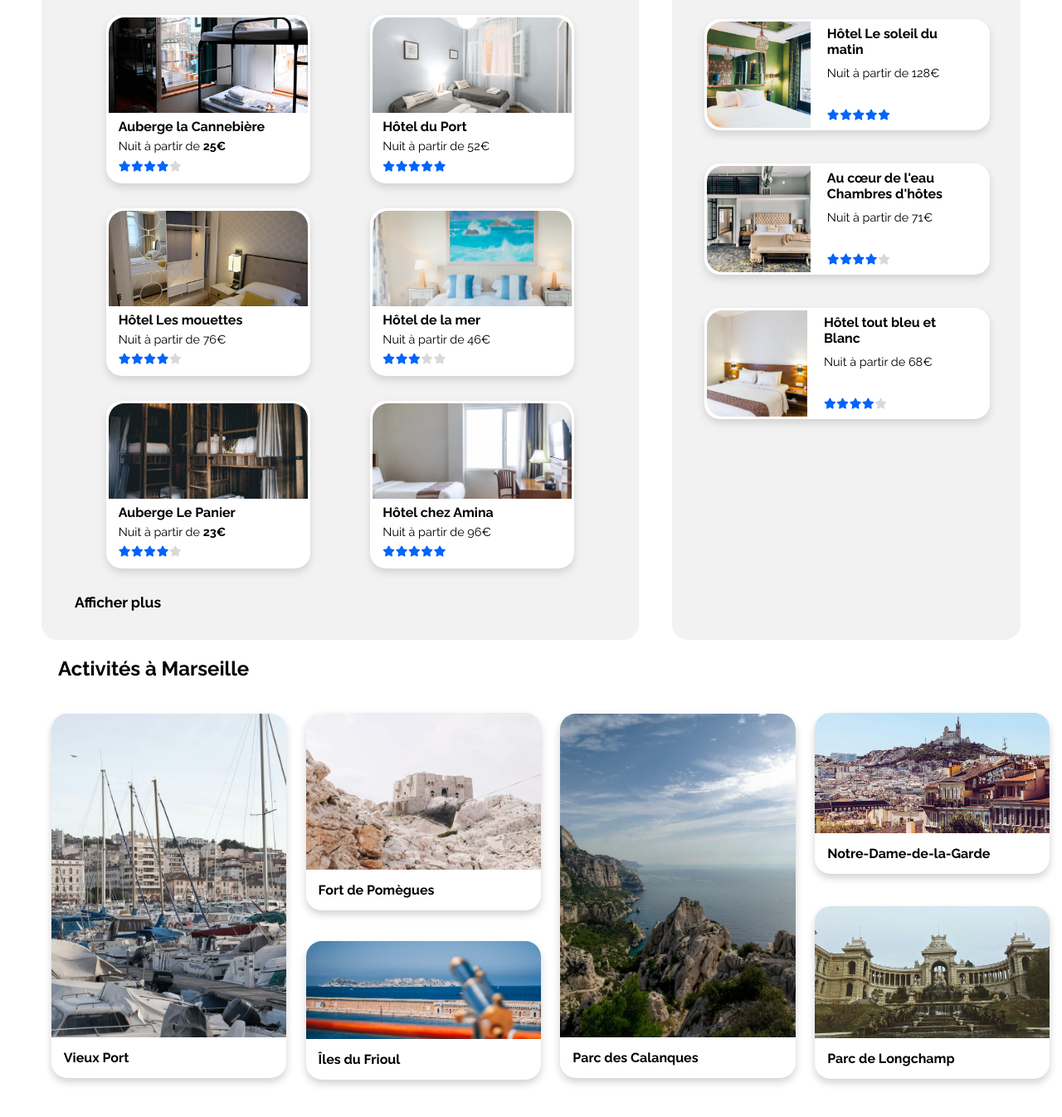
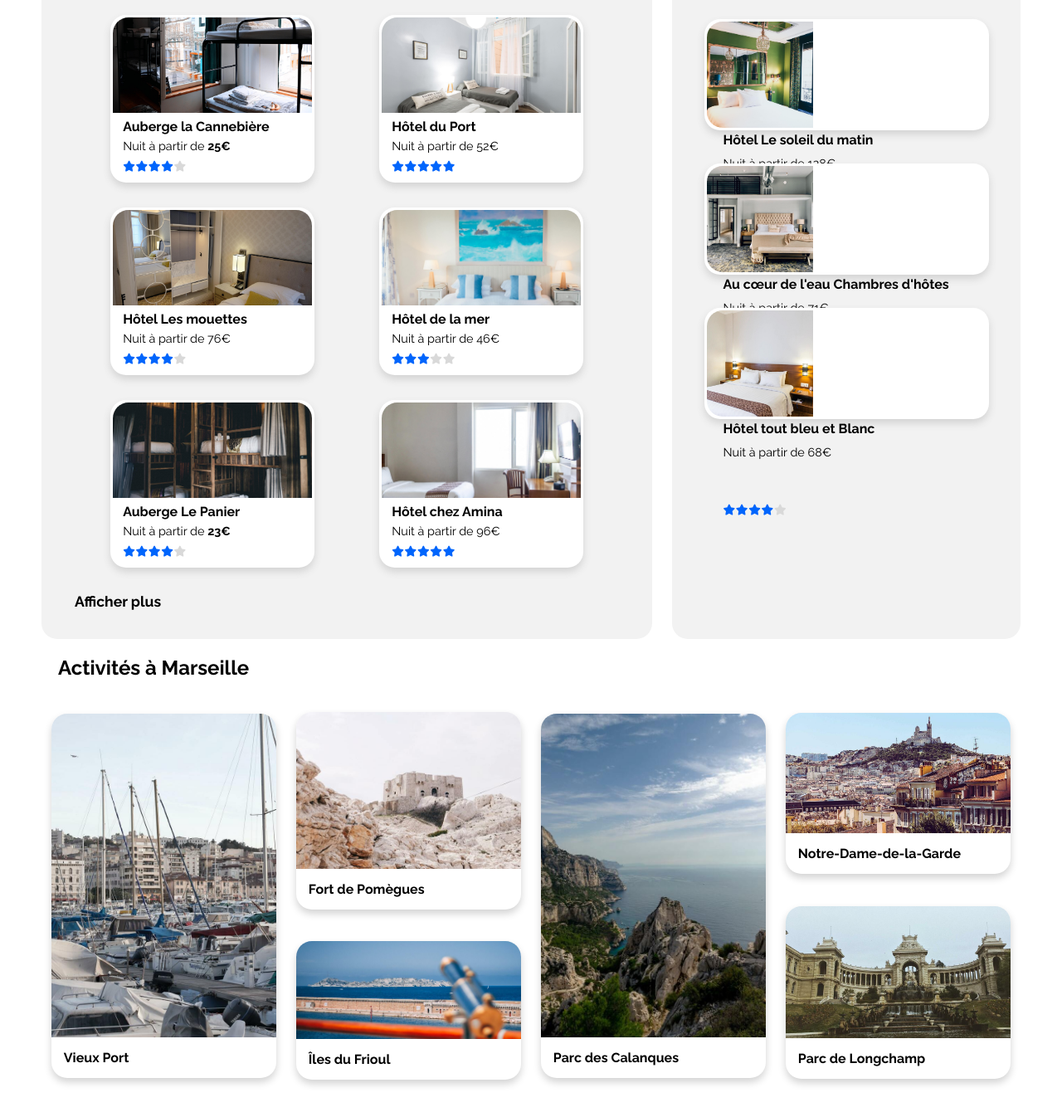
Before and after one commit to Syrinecoding/OC_p2_Reservia, a plain HTML site: page index.html in a window 1280 px wide. Shown: the part 534-1880 px from the top of the page at 83% size. Drawn offline with Linux system fonts and the light colour scheme.

Commit message:
ajustement largeur des imgs et de cardHeb. Pb sur cardPop <a>

```diff
--- a/index.html
+++ b/index.html
@@ -73,8 +73,8 @@
                         <div class="boxHeb">
                             <h2>Hébergements à Marseille</h2>
                             <div class="flexbox1">
-                                <div class="cardHeb">
-                                    <a href="">
+
+                                <a href="#" class="cardHeb">
                                     <img src="images/hebergements/2_large/marcus-loke-WQJvWU_HZFo-unsplash.jpg" alt="chambre d'hotel par marcus-loke-WQJvWU_HZFo-unsplash">
                                     <div class="info">
                                         <h5>Auberge la Cannebière</h5>
@@ -88,10 +88,10 @@
                                         </div>
                                     </div>
                                 </a>
-                                </div>
 
-                                <div class="cardHeb">
-                                    <a href="">
+
+
+                                <a href="#" class="cardHeb">
                                     <img src="images/hebergements/2_large/fred-kleber-gTbaxaVLvsg-unsplash.jpg" alt="chambre d'hotel par fred-kleber-gTbaxaVLvsg-unsplash">
                                     <div class="info">
                                         <h5>Hôtel du Port</h5>
@@ -105,10 +105,10 @@
                                         </div>
                                     </div>
                                 </a>
-                                </div>
 
-                                <div class="cardHeb">
-                                    <a href="">
+
+
+                                <a href="#" class="cardHeb">
                                     <img src="images/hebergements/2_large/reisetopia-B8WIgxA_PFU-unsplash.jpg" alt="chambre d'hôtel par reisetopia-B8WIgxA_PFU-unsplash">
                                     <div class="info">
                                         <h5>Hôtel Les mouettes</h5>
@@ -122,10 +122,10 @@
                                         </div>
                                     </div>
                                 </a>
-                                </div>
 
-                                <div class="cardHeb">
-                                    <a href="">
+
+
+                                <a href="#" class="cardHeb">
                                     <img src="images/hebergements/2_large/annie-spratt-Eg1qcIitAuA-unsplash.jpg" alt="chambre d'hôtel par annie-spratt-Eg1qcIitAuA-unsplash">
                                     <div class="info">
                                         <h5>Hôtel de la mer</h5>
@@ -139,10 +139,10 @@
                                         </div>
                                     </div>
                                 </a>
-                                </div>
 
-                                <div class="cardHeb">
-                                    <a href="">
+
+
+                                <a href="#" class="cardHeb">
                                     <img src="images/hebergements/2_large/nicate-lee-kT-ZyaiwBe0-unsplash.jpg" alt="chambre d'hôtel par nicate-lee-kT-ZyaiwBe0-unsplash">
                                     <div class="info">
                                         <h5>Auberge Le Panier</h5>
@@ -156,10 +156,10 @@
                                         </div>
                                     </div>
                                 </a>
-                                </div>
 
-                                <div class="cardHeb">
-                                    <a href="">
+
+
+                                <a href="#" class="cardHeb">
                                     <img src="images/hebergements/2_large/febrian-zakaria-M6S1WvfW68A-unsplash.jpg" alt="chambre d'hôtel par febrian-zakaria-M6S1WvfW68A-unsplash">
                                     <div class="info">
                                         <h5>Hôtel chez Amina</h5>
@@ -173,7 +173,7 @@
                                         </div>
                                     </div>
                                 </a>
-                                </div>
+
                             </div>
                             <p class="more">Afficher plus</p>
                         </div>
@@ -184,8 +184,7 @@
 
 
                             <div class="flexbox2">
-                                <a href="">
-                                <div class="cardPop">
+                                <a href="#"class="cardPop">
                                     <img src="images/hebergements/2_large/emile-guillemot-Bj_rcSC5XfE-unsplash.jpg" alt="Image de Chambre d'hôtel">
                                     <div class="infoPop">
                                         <div>
@@ -200,11 +199,11 @@
                                             <i class="fas fa-star"></i>
                                         </div>
                                     </div>
-                                </div>
+
                                 </a>
 
-                                <a href="">
-                                <div class="cardPop">
+                                <a href="#" class="cardPop">
+
                                     <img src="images/hebergements/2_large/aw-creative-VGs8z60yT2c-unsplash.jpg" alt="Image de Chambre d'hôtel">
                                     <div class="infoPop">
                                         <div>
@@ -219,11 +218,10 @@
                                             <i class="fas fa-star gray"></i>
                                         </div>
                                     </div>
-                                </div>
+
                                 </a>
 
-                                <a href="">
-                                <div class="cardPop">
+                                <a href="#" class="cardPop">
                                     <img src="images/hebergements/3_medium/febrian-zakaria-sjvU0THccQA-unsplash.jpg" alt="Image de chambre d'hôtel">
                                     <div class="infoPop">
                                         <div>
@@ -238,7 +236,7 @@
                                             <i class="fas fa-star gray"></i>
                                         </div>
                                     </div>
-                                </div>
+
                                 </a>
                             </div>
 
@@ -254,49 +252,48 @@
                 <section id="Activités">
                     <h2>Activités à Marseille</h2>
                     <div class="flexbox3">
-                        <div class="cardAct gdeImg">
-                            <a href="">
+                        <a href="#" class="cardAct">
                             <img src="images/activites/3_medium/reno-laithienne-QUgJhdY5Fyk-unsplash.jpg" alt="Photo du Vieux Port de Marseille" class="img390" >
                             <h4>Vieux Port</h4>
                         </a>
-                        </div>
-                        <div class="cardAct">
-                            <a href="">
+
+
+                        <a href="#" class="cardAct">
                             <img src="images/activites/3_medium/paul-hermann-QFTrLdQIRhI-unsplash.jpg" alt="Photo du Fort de Pomègues à Marseille" id="img189">
                             <h4>Fort de Pomègues</h4>
                         </a>
-                        </div>
-                        <div class="cardAct">
-                            <a href="">
+
+
+                        <a href="#" class="cardAct">
                             <img src="images/activites/3_medium/kevin-hikari-rV_Qd1l-VXg-unsplash.jpg" alt="Photo des Îles du Frioul à Marseille" id="img118">
                             <h4>Îles du Frioul</h4>
                         </a>
-                        </div>
-                        <div class="cardAct gdeImg">
-                            <a href="">
+
+
+                        <a href="#" class="cardAct">
                             <img src="images/activites/3_medium/kilyan-sockalingum-NR8-cBCN3aI-unsplash.jpg" alt="Photo du Parc des Calanques à Marseille" class="img390">
                             <h4>Parc des Calanques</h4>
                         </a>
-                        </div>
-                        <div class="cardAct">
-                            <a href="">
+
+
+                        <a href="#" class="cardAct">
                             <img src="images/activites/3_medium/florian-wehde-xW9e8gdotxI-unsplash.jpg" alt="Photo de Notre-Dame-de-la-Garde à Marseille" id="img145">
                             <h4>Notre-Dame-de-la-Garde</h4>
                         </a>
-                        </div>
-                        <div class="cardAct">
-                            <a href="">
+
+
+                        <a href="#" class="cardAct">
                             <img src="images/activites/3_medium/lena-paulin-wH2-EJoDcV0-unsplash.jpg" alt="Photo du Parc de Longchamp à Marseille" id="img159">
                             <h4>Parc de Longchamp</h4>
                         </a>
-                        </div>
+
                     </div>
                 </section>
             </div>
 
                 <!-- Footer -->
             <footer>
-                <div class="footer">
+                <div class="footer mainWrapper">
                     <div class="footerBox">
                         <h5>A propos</h5>
                         <ul>
--- a/style.css
+++ b/style.css
@@ -12,6 +12,8 @@ body {
 .mainWrapper {
     max-width: 1340px;
     margin: 0 50px;
+    /* padding: 0 40px; */
+
 }
 img {
     display: block;
@@ -107,8 +109,10 @@ h1 {
     display: flex;
     justify-content:flex-start;
     align-items: center;
-
-
+    /* gap: 20px; */
+}
+.Filtrer h3 {
+    margin-right: 20px;
 }
 .Filtres {
     width: 1200px;
@@ -144,8 +148,9 @@ h1 {
     font-weight: bold;
     color: black;
 }
-.btn:hover {
+.filtre:hover>.btn {
     background-color: #DEEBFF;
+    border-color: #DEEBFF;
 }
 
 /* Hébergements */
@@ -177,6 +182,7 @@ h1 {
 
 }
 #Hébergements a {
+    display: block;
     text-decoration: none;
     color: black;
 }
@@ -186,7 +192,7 @@ h1 {
     background-color: #F2F2F2;
     border-radius: 19px;
     padding: 20px;
-    margin-right: 40px;
+    margin-right: 2%;
 }
 .boxHeb h2 {
     margin: 20px;
@@ -248,6 +254,9 @@ aside {
     background-color: hsl(0, 0%, 95%);
     padding: 20px;
 }
+/* aside a {
+    display: inline-block;
+} */
 .titrePop {
     display: flex;
     justify-content: space-between;
@@ -264,7 +273,9 @@ aside {
     align-items: center;
     margin: 0 20px;
 }
+
 .cardPop {
+    /* display: block; */
     background-color: white;
     border-radius: 19px;
     box-shadow: 0 5px 10px lightgray;
@@ -291,7 +302,8 @@ aside {
     word-spacing: -0.2em;
 }
 .cardPop img {
-    width: 37%;
+    width: 128px;
+    min-width: 128px;
     height: 100%;
     border-top-left-radius: 19px;
     border-bottom-left-radius: 19px;
@@ -328,7 +340,7 @@ aside {
 
 .cardAct {
     max-width: 303px;
-    width: 24%;
+    width: 23%;
     margin: 1%;
     box-shadow: 0 5px 10px lightgray;
     border-radius: 19px;
@@ -377,7 +389,7 @@ footer {
     display: flex;
     justify-content: space-between;
     align-items: flex-start;
-    margin-left: 50px;
+    margin: 0 60px;
 }
 .footerBox{
     width: 33%;
@@ -392,8 +404,14 @@ ul {
 
 
 /* media queries */
+/* @media (max-width: 1440px){
+    .mainWrapper{
+        max-width: 1440px;
+        margin: 0 auto;
+    }
+} */
 
-@media (max-width: 991px) {
+@media (max-width: 992px) {
     .mainWrapper {
         max-width: 991px;
         margin: 0 20px;
@@ -409,8 +427,12 @@ ul {
         width: auto;
         flex-wrap: wrap;
     }
+    .boxHeb h2{
+        /* margin-left: 20px; */
+    }
     .cardHeb {
         min-width: 300px;
+        /* width: 80%; */
 
     }
 
@@ -425,7 +447,6 @@ ul {
 
 @media (max-width: 768px){
     .mainWrapper {
-        max-width: 768px;
         margin: 0;
     }
     header {
@@ -484,12 +505,12 @@ ul {
     }
     .cardPop {
         width: 335px;
-        /* width: 50%; */
+        /* width : 80%; */
         height: 145px;
     }
-    .cardPop img {
+    /* .cardPop img {
         width: 128px;
-    }
+    } */
    /* Hebergements */
     .boxHeb {
         width: 100%;
@@ -506,7 +527,7 @@ ul {
     }
     .cardHeb {
         min-width: 335px;
-        width: 50%;
+        /* width: 70%; */
         min-height: 196px;
     }
     .cardHeb img {
@@ -524,7 +545,7 @@ ul {
     }
     .cardAct {
         min-width: 335px;
-        /* width: 50%; */
+        /* width: 80%; */
         min-height: 191px;
         margin: 2%;
     }
@@ -542,6 +563,7 @@ ul {
     .footer {
         margin: 0 25px;
         flex-direction: column;
+        align-items: center;
         gap: 20px;
     }
 
```
Lines whose indentation alone changed are shown as unchanged.
